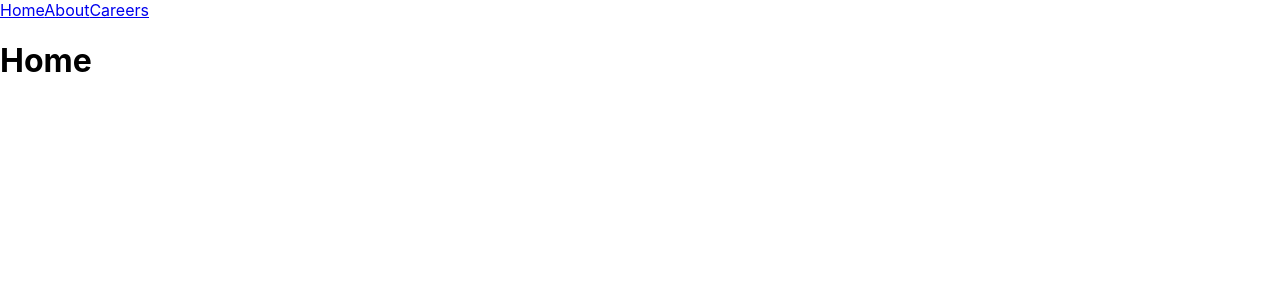
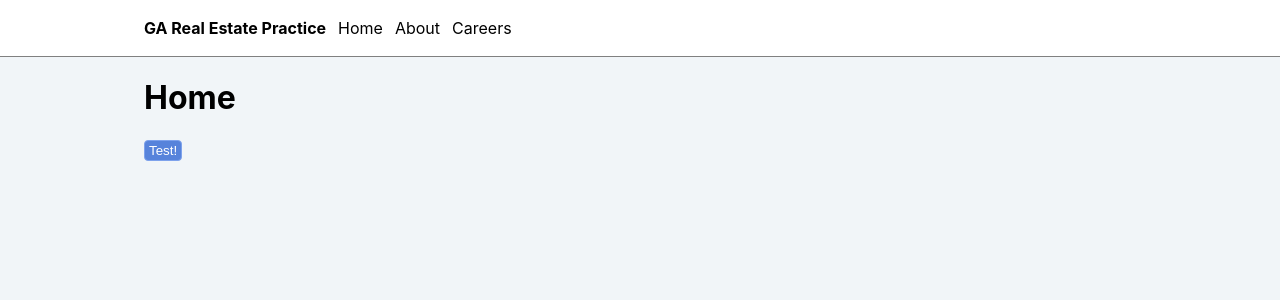
Before and after one commit to dvose/ga-real-estate-practice, a React (Create React App) app: page / in a window 1280 px wide. Shown: the top 300 px of the page. Built offline with nearby package versions, Linux system fonts and the light colour scheme.

Commit message:
Add Global Styles

```diff
--- a/package.json
+++ b/package.json
@@ -3,6 +3,7 @@
   "version": "0.1.0",
   "private": false,
   "homepage": "https://dvose.github.io/ga-real-estate-practice",
+  "license": "MIT",
   "dependencies": {
     "@testing-library/jest-dom": "^5.14.1",
     "@testing-library/react": "^13.0.0",
@@ -16,6 +17,7 @@
     "react-dom": "^18.3.1",
     "react-router-dom": "^6.23.1",
     "react-scripts": "5.0.1",
+    "styled-components": "^6.1.11",
     "typescript": "^4.4.2",
     "web-vitals": "^2.1.0"
   },
--- a/src/App.tsx
+++ b/src/App.tsx
@@ -4,9 +4,11 @@ import About from "./routes/About";
 import Careers from "./routes/Careers";
 import Home from "./routes/Home";
 import Navbar from './shared/Navbar';
+import { GlobalStyle } from 'shared/Styled';
 function App() {
   return (
     <>
+      <GlobalStyle />
       <Navbar />
       <Routes>
         <Route path="/" element={<Home />} />
--- a/src/index.tsx
+++ b/src/index.tsx
@@ -4,10 +4,7 @@ import App from './App';
 import { HashRouter as Router } from "react-router-dom";
 import reportWebVitals from './reportWebVitals';
 
-console.log('test!');
-
 const root = ReactDOM.createRoot(document.getElementById('root') as HTMLElement);
-console.log(root);
 root.render(
     <Router>
       <App />
--- a/src/routes/About.tsx
+++ b/src/routes/About.tsx
@@ -1,5 +1,8 @@
+import { PageContainer } from "shared/Styled";
 
 const About = () => (
-  <h1>About</h1>
+  <PageContainer>
+    <h1>About</h1>
+  </PageContainer>
 );
 export default About;
--- a/src/routes/Careers.tsx
+++ b/src/routes/Careers.tsx
@@ -1,5 +1,8 @@
+import { PageContainer } from "shared/Styled";
 
 const Careers = () => (
-  <h1>Careers</h1>
+  <PageContainer>
+    <h1>Careers</h1>
+  </PageContainer>
 );
 export default Careers;
--- a/src/routes/Home.tsx
+++ b/src/routes/Home.tsx
@@ -1,5 +1,9 @@
+import { Button, PageContainer } from 'shared/Styled';
 
 const Home = () => (
-  <h1>Home</h1>
+  <PageContainer>
+    <h1>Home</h1>
+    <Button>Test!</Button>
+  </PageContainer>
 );
 export default Home;
--- a/src/shared/Navbar.tsx
+++ b/src/shared/Navbar.tsx
@@ -1,11 +1,36 @@
 import { Link } from "react-router-dom"
-const Navbar =()=>{
-      return (
-            <div>
-                  <Link to="/">Home</Link>
-                  <Link to="/about">About</Link>
-                  <Link to="/careers">Careers</Link>
-            </div>
-      )
-}
+import styled from "styled-components";
+import { PageGutter } from "./Styled";
+
+const StyledContainer = styled.div`
+  ${PageGutter};
+  padding-top: 18px;
+  padding-bottom: 18px;
+  box-sizing: border-box;
+  background-color: #ffffff;
+  border-bottom: 1px solid gray;
+`;
+
+const StyledLink = styled(Link)`
+  margin-right: 12px;
+  color: black;
+  text-decoration: none;
+  &:hover {
+    opacity: .6;
+  }
+`;
+
+const Logo = styled.span`
+  font-weight: bold;
+  margin-right: 12px;
+`;
+
+const Navbar = () => (
+  <StyledContainer>
+    <Logo>GA Real Estate Practice</Logo>
+    <StyledLink to="/">Home</StyledLink>
+    <StyledLink to="/about">About</StyledLink>
+    <StyledLink to="/careers">Careers</StyledLink>
+  </StyledContainer>
+)
 export default Navbar;
--- /dev/null
+++ b/src/shared/Styled.tsx
@@ -0,0 +1,52 @@
+// collection of styled elements
+import styled, { createGlobalStyle, css } from "styled-components";
+import { media } from "./styles/Constants";
+
+export const GlobalStyle = createGlobalStyle`
+  body {
+    background-color: #f1f5f8;
+  }
+`;
+
+export const PageGutter = css`
+  max-width: 100%;
+  ${media.xxl`
+    padding-left: 144px;
+    padding-right: 144px;
+  `}
+  ${media.xl`
+    padding-left: 144px;
+    padding-right: 144px;
+  `}
+  ${media.lg`
+    padding-left: 144px;
+    padding-right: 144px;
+  `}
+
+  ${media.md`
+    padding-left: 60px;
+    padding-right: 60px;
+  `}
+
+  ${media.sm`
+    padding-left: 20px;
+    padding-right: 20px;
+  `}
+`;
+
+export const PageContainer = styled.div`
+  background-color: transparent;
+  ${PageGutter}
+`;
+
+export const Button = styled.button`
+  color: white;
+  background-color: rgba(87, 131, 219, 1);
+  border: 1px solid rgba(126, 162, 236, 1);
+  border-radius: 4px;
+  padding: 2px 4px;
+  cursor: pointer;
+  &:hover {
+    background-color: rgba(87, 131, 219, .8);
+  }
+`;
--- /dev/null
+++ b/src/shared/styles/Constants.tsx
@@ -0,0 +1,43 @@
+import { css } from 'styled-components'
+
+const device = {
+  xs: '400px',
+  sm: '600px',
+  md: '900px',
+  lg: '1280px',
+  xl: '1440px',
+  xxl: '1920px',
+}
+
+export const media = {
+  xs: (...args: any) => css`
+    @media (max-width: ${device.xs}) {
+      ${css([...args] as any)};
+    }
+  `,
+  sm: (...args: any) => css`
+    @media (max-width: ${device.sm}) {
+      ${css([...args] as any)};
+    }
+  `,
+  md: (...args: any) => css`
+    @media (max-width: ${device.md}) {
+      ${css([...args] as any)};
+    }
+  `,
+  lg: (...args: any) => css`
+    @media (max-width: ${device.lg}) {
+      ${css([...args] as any)};
+    }
+  `,
+  xl: (...args: any) => css`
+    @media (max-width: ${device.xl}) {
+      ${css([...args] as any)};
+    }
+  `,
+  xxl: (...args: any) => css`
+    @media (max-width: ${device.xxl}) {
+      ${css([...args] as any)};
+    }
+  `,
+}
--- a/tsconfig.json
+++ b/tsconfig.json
@@ -7,6 +7,7 @@
       "esnext"
     ],
     "allowJs": true,
+    "baseUrl": "src",
     "skipLibCheck": true,
     "esModuleInterop": true,
     "allowSyntheticDefaultImports": true,
```
Also changed, not shown: 1 other file (tests, documents, lock files or other folders).
